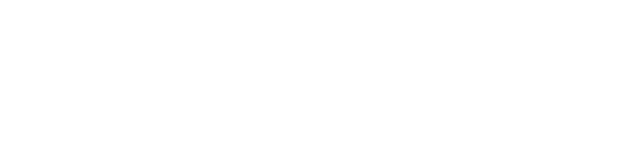
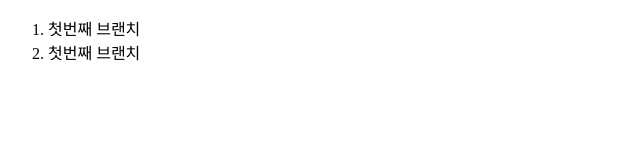
Before and after one commit to ROST-COMPANY/test-practice, a plain HTML site: page index.html in a window 1280 px wide. Shown: the whole page, without its empty margins (0-640 px from the left). Drawn offline with Linux system fonts and the light colour scheme.

```diff
--- a/index.html
+++ b/index.html
@@ -6,5 +6,10 @@
     <meta name="viewport" content="width=, initial-scale=1.0" />
     <title>Document</title>
   </head>
-  <body></body>
+  <body>
+    <ol>
+      <li>첫번째 브랜치</li>
+      <li>첫번째 브랜치</li>
+    </ol>
+  </body>
 </html>
```
